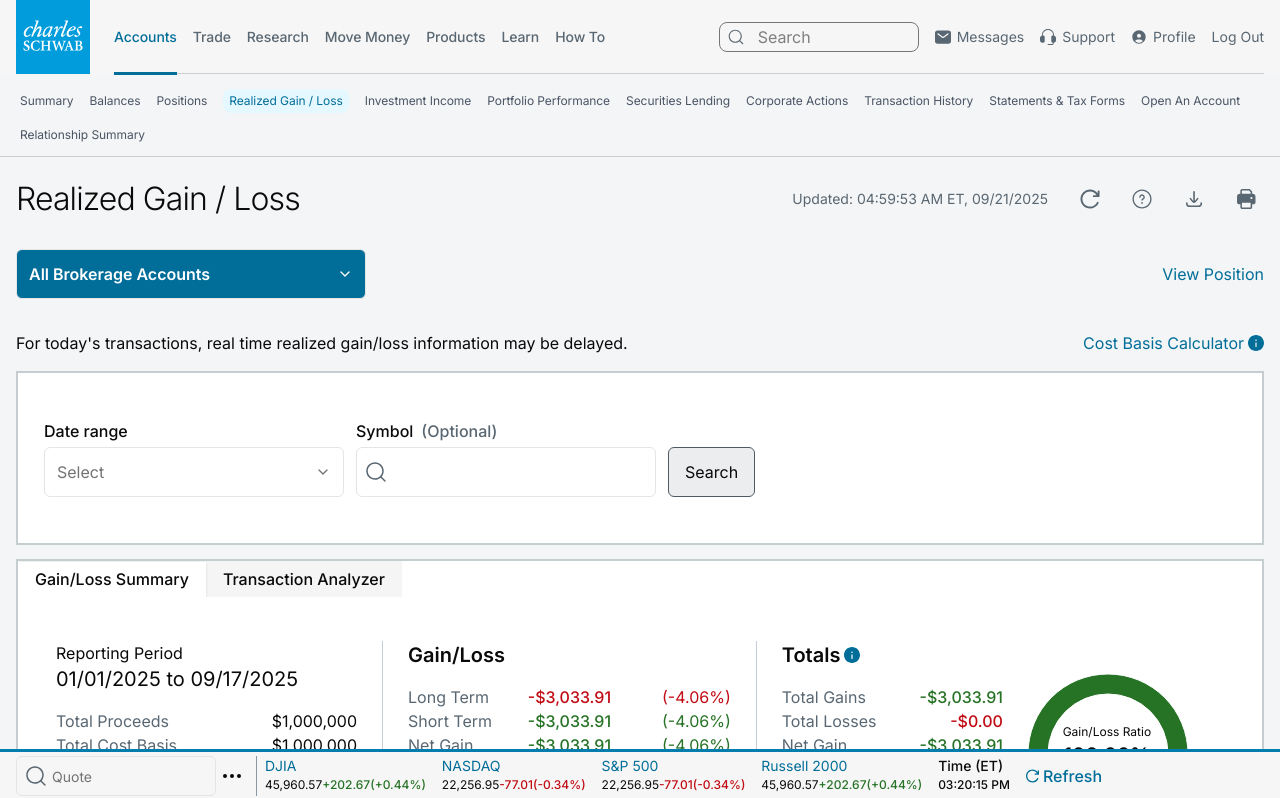
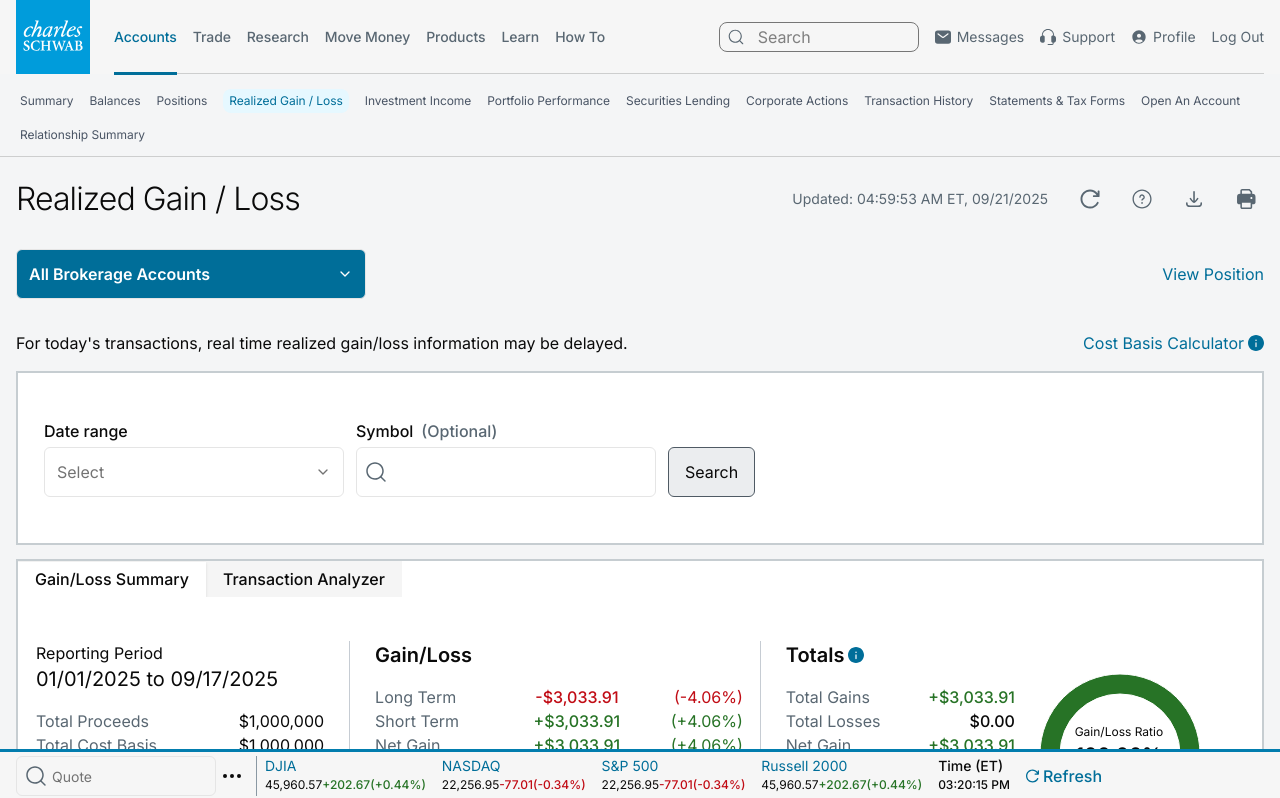
Before and after one commit to backbencherstudio/mspizz22-trade-frontend, a Next.js app: page /accounts in a window 1280 px wide. Shown: the top 798 px of the page. Built offline with nearby package versions, Linux system fonts and the light colour scheme.

Commit message:
losses-into-black-color

```diff
--- a/components/Dashboard/Accounts/Summary.tsx
+++ b/components/Dashboard/Accounts/Summary.tsx
@@ -50,27 +50,27 @@
               Transaction Analyzer
             </TabsTrigger>
           </TabsList>
-          <div className="py-[24px] sm:py-[36px] px-[26px] sm:px-[38px]">
+          <div className="py-[24px] sm:py-[36px] px-[26px] sm:px-[18px]">
             <TabsContent value="gain-loss-summary">
-              <div className="grid lg:grid-cols-[28%_32%_40%] gap-y-4 lg:gap-y-0">
+              <div className="grid lg:grid-cols-[26%_34%_40%] gap-y-4 lg:gap-y-0">
                 {/* Reporting Period */}
                 <div className="lg:pr-[15px] xl:pr-[25px] lg:border-r lg:border-[#C6CCD3]">
                   <p className="text-base">Reporting Period</p>
-                  <h2 className="text-xl mb-4">01/01/2025 to 09/17/2025</h2>
+                  <h2 className="text-lg xl:text-xl mb-4">01/01/2025 to 09/17/2025</h2>
 
                   <div className="space-y-3 sm:space-y-0">
                     <div className="flex flex-wrap items-center justify-between gap-1">
-                      <p className="text-base text-secondary-text">
+                      <p className="text-base lg:text-sm xl:text-base text-secondary-text">
                         Total Proceeds
                       </p>
-                      <p className="text-base">$1,000,000</p>
+                      <p className="text-base lg:text-sm xl:text-base">$1,000,000</p>
                     </div>
 
                     <div className="flex items-center justify-between gap-1">
-                      <p className="text-base text-secondary-text">
+                      <p className="text-base lg:text-sm xl:text-base text-secondary-text">
                         Total Cost Basis
                       </p>
-                      <p className="text-base">$1,000,000</p>
+                      <p className="text-base lg:text-sm xl:text-base">$1,000,000</p>
                     </div>
                   </div>
                 </div>
@@ -80,46 +80,46 @@
                   <div className="space-y-3 sm:space-y-0">
                     <h2 className="text-xl font-semibold mb-4">Gain/Loss</h2>
 
-                    <div className="grid grid-cols-3 items-center justify-between gap-1">
-                      <p className="text-base text-secondary-text">Long Term</p>
-                      <p className="text-base font-medium text-[#C10C15] text-center">
+                    <div className="grid grid-cols-3 lg:grid-cols-[40%_30%_30%] items-center justify-between gap-1">
+                      <p className="text-base lg:text-sm xl:text-base text-secondary-text">Long Term</p>
+                      <p className="text-base lg:text-sm xl:text-base font-medium text-[#C10C15] text-center">
                         -$3,033.91
                       </p>
-                      <p className="text-base text-[#C10C15] text-right">
+                      <p className="text-base lg:text-sm xl:text-base text-[#C10C15] text-right">
                         (-4.06%)
                       </p>
                     </div>
 
-                    <div className="grid grid-cols-3 items-center justify-between gap-1">
-                      <p className="text-base  text-secondary-text">
+                    <div className="grid grid-cols-3 lg:grid-cols-[40%_30%_30%] items-center justify-between gap-1">
+                      <p className="text-base lg:text-sm xl:text-base  text-secondary-text">
                         Short Term
                       </p>
-                      <p className="text-base  font-medium text-[#277326] text-center">
-                        -$3,033.91
+                      <p className="text-base lg:text-sm xl:text-base  font-medium text-[#277326] text-center">
+                        +$3,033.91
                       </p>
-                      <p className="text-base  text-[#277326] text-right">
-                        (-4.06%)
+                      <p className="text-base lg:text-sm xl:text-base  text-[#277326] text-right">
+                        (+4.06%)
                       </p>
                     </div>
 
-                    <div className="grid grid-cols-3 items-center justify-between gap-1">
-                      <p className="text-base  text-secondary-text">Net Gain</p>
-                      <p className="text-base  font-medium text-[#277326] text-center">
-                        -$3,033.91
+                    <div className="grid grid-cols-3 lg:grid-cols-[40%_30%_30%] items-center justify-between gap-1">
+                      <p className="text-base lg:text-sm xl:text-base  text-secondary-text">Net Gain</p>
+                      <p className="text-base lg:text-sm xl:text-base  font-medium text-[#277326] text-center">
+                        +$3,033.91
                       </p>
-                      <p className="text-base  text-[#277326] text-right">
-                        (-4.06%)
+                      <p className="text-base lg:text-sm xl:text-base  text-[#277326] text-right">
+                        (+4.06%)
                       </p>
                     </div>
 
-                    <div className="grid grid-cols-3 items-center justify-between gap-1">
-                      <p className="text-base  text-secondary-text">
+                    <div className="grid grid-cols-3 lg:grid-cols-[40%_30%_30%] items-center justify-between gap-1">
+                      <p className="text-base lg:text-sm xl:text-base  text-secondary-text">
                         Disallowed Loss
                       </p>
-                      <p className="text-base font-medium text-[#C10C15] text-center">
-                        -$3,033.91
+                      <p className="text-base lg:text-sm xl:text-base font-medium text-center">
+                        $0.00
                       </p>
-                      <p className="text-base  text-[#C10C15] text-right"></p>
+                      <p className="text-base lg:text-sm xl:text-base  text-[#C10C15] text-right"></p>
                     </div>
                   </div>
                 </div>
@@ -140,27 +140,27 @@
                         </Tooltip>
                       </h2>
                       <div className="grid grid-cols-2 items-center justify-between gap-1">
-                        <p className="text-base  text-secondary-text">
+                        <p className="text-base lg:text-sm xl:text-base  text-secondary-text">
                           Total Gains
                         </p>
-                        <p className="text-base text-right font-medium text-[#277326]">
-                          -$3,033.91
+                        <p className="text-base lg:text-sm xl:text-base text-right font-medium text-[#277326]">
+                          +$3,033.91
                         </p>
                       </div>
                       <div className="grid grid-cols-2 items-center justify-between gap-1">
-                        <p className="text-base  text-secondary-text">
+                        <p className="text-base lg:text-sm xl:text-base  text-secondary-text">
                           Total Losses
                         </p>
-                        <p className="text-base text-right font-medium text-[#C10C15]">
-                          -$0.00
+                        <p className="text-base lg:text-sm xl:text-base text-right font-medium">
+                          $0.00
                         </p>
                       </div>
                       <div className="grid grid-cols-2 items-center justify-between gap-1">
-                        <p className="text-base  text-secondary-text">
+                        <p className="text-base lg:text-sm xl:text-base  text-secondary-text">
                           Net Gain
                         </p>
-                        <p className="text-base text-right font-medium text-[#277326]">
-                          -$3,033.91
+                        <p className="text-base lg:text-sm xl:text-base text-right font-medium text-[#277326]">
+                          +$3,033.91
                         </p>
                       </div>
                     </div>
```
